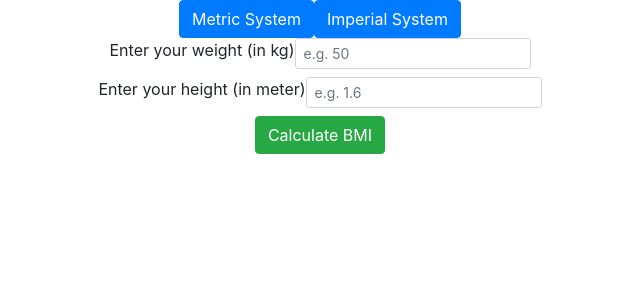
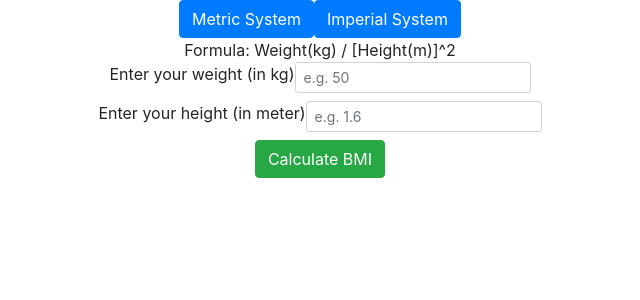
Before and after one commit to vibhaskamal/reactjs_bmi_calculator, a React (Create React App) app in the folder my-app/: page / in a window 1280 px wide. Shown: the top 300 px of the page, without its empty margins (320-960 px from the left). Built offline with nearby package versions, Linux system fonts and the light colour scheme.

Commit message:
Added formula on the UI

```diff
--- a/my-app/src/index.js
+++ b/my-app/src/index.js
@@ -94,10 +94,23 @@ class BMIDisplay extends React.Component{
 
 class MetricImperial extends React.Component{
     render(){
+        let formula_metric = 'Weight(kg) / [Height(m)]^2';
+        let formula_imperial = '703 x Weight(lbs) / [Height(in)]^2';
+
+        let return_value;
+
+        if (this.props.system == 1)
+        {
+            return_value = formula_metric;
+        }
+        else
+        {
+            return_value = formula_imperial;
+        }
+
         return(
             <div className = 'form-center'>
-                <Button color="info">Metric System</Button>{" "}
-                <Button color="info">Imperial System</Button>
+                Formula: {return_value}
             </div>
         );
     }
@@ -221,9 +234,11 @@ class Interface extends React.Component{
                     className = 'form-center'
                     // onSubmit={this.handleMetricChange}
                 >
-                    <Button color="info" onSubmit={this.handleMetricChange}>Metric System</Button>
-                    <Button color="info" onSubmit={this.handleImperialChange}>Imperial System</Button>
+                    <Button color="info" onClick={this.handleMetricChange}>Metric System</Button>
+                    <Button color="info" onClick={this.handleImperialChange}>Imperial System</Button>
                 </div>
+
+                <MetricImperial system={this.state.metric} />
 
                 <div>
                     <WeightComponent
```
